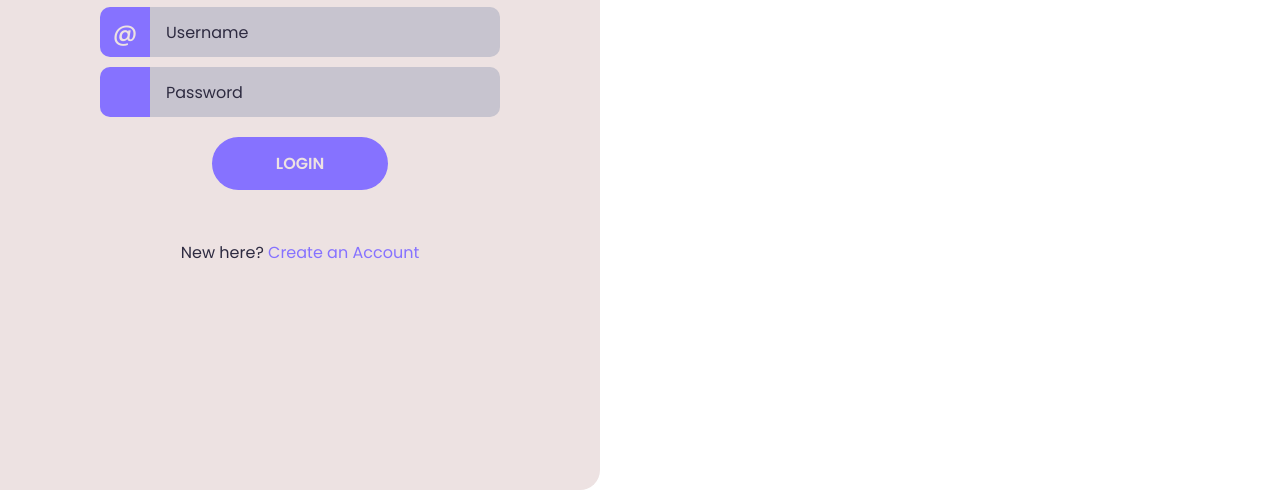
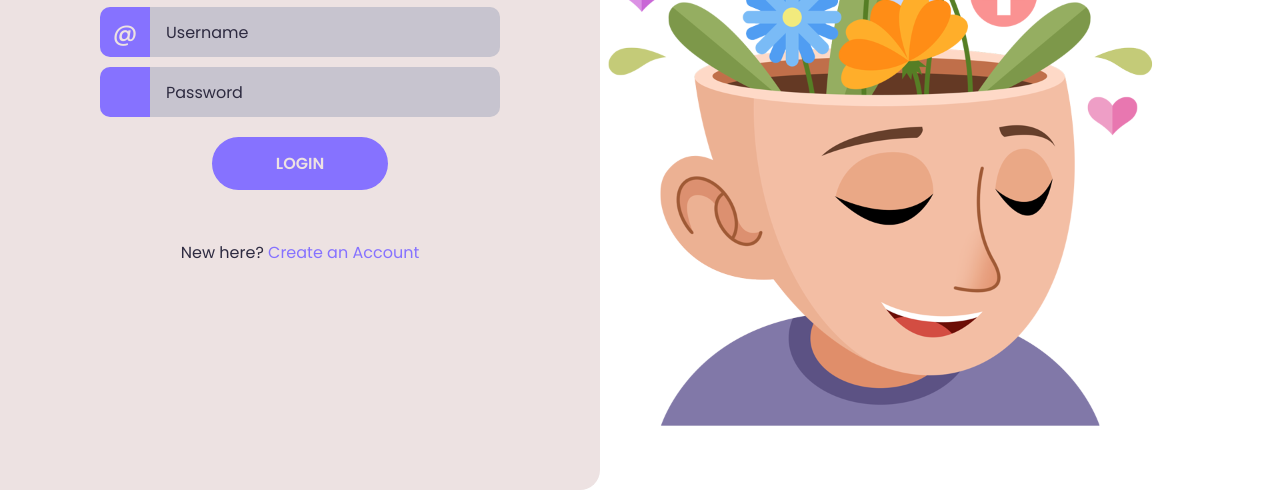
Before and after one commit to sufia303/sampledeploy, a website: page Uplift - Copy/frontend/login.html in a window 1280 px wide. Shown: the part 310-800 px from the top of the page. Drawn offline with Linux system fonts and the light colour scheme.

Commit message:
Update login-signup.css

```diff
--- a/Uplift - Copy/frontend/login-signup.css
+++ b/Uplift - Copy/frontend/login-signup.css
@@ -17,7 +17,7 @@ html{
 }
 body{
   min-height: 100vh;
-  background-image: url(headlessman.png);
+  background-image: url(images/headlessman.png);
   background-size: contain;
   background-position: right;
   overflow: hidden;
```
